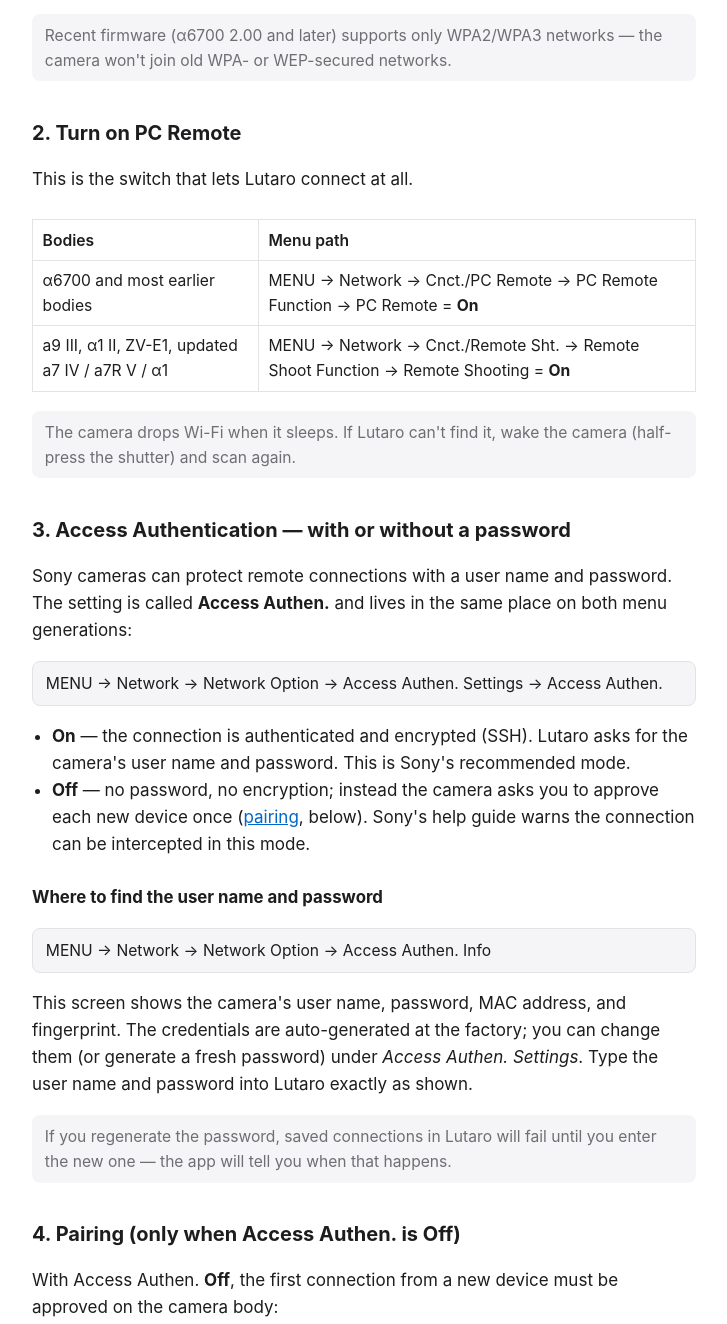
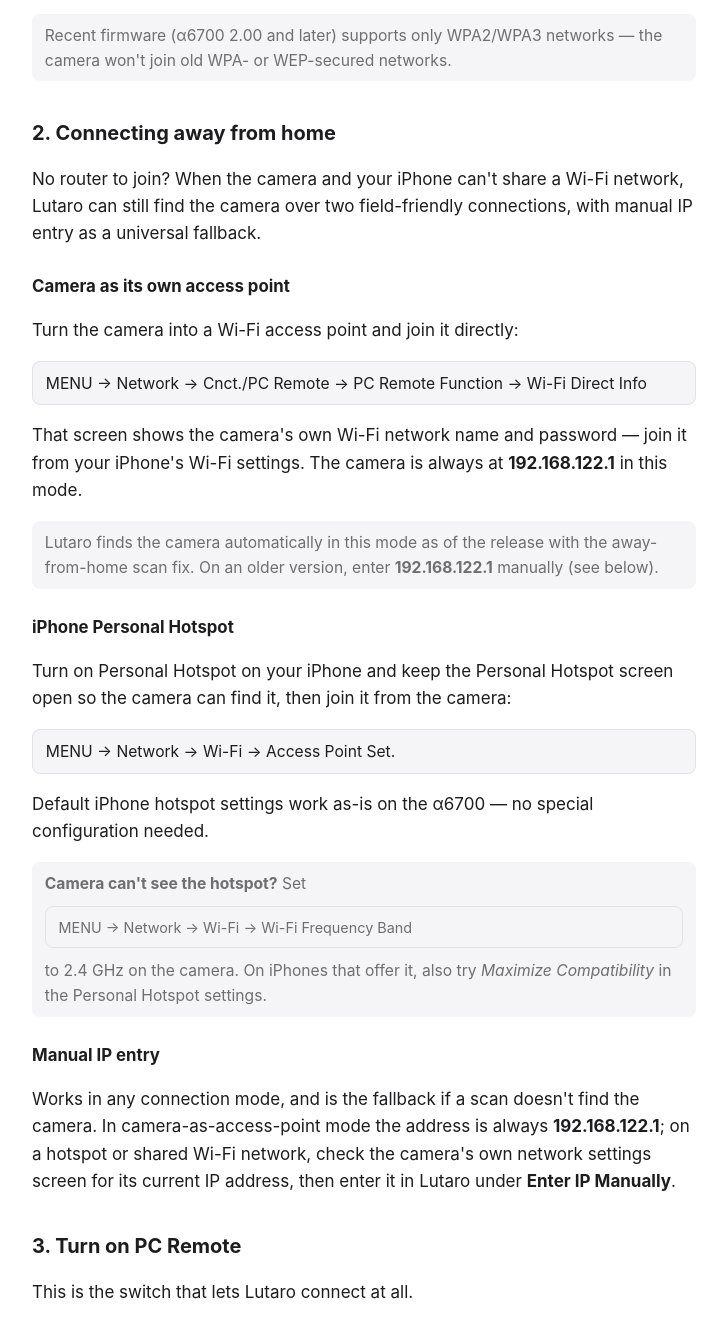
Before and after one commit to tarakanof/Lutaro-Site, an Astro site: page /Lutaro-Site/setup in a window 1280 px wide. Shown: the part 721-2045 px from the top of the page, without its empty margins (276-1003 px from the left). Built offline with nearby package versions, Linux system fonts and the light colour scheme; Astro itself is replaced by a stand-in of ours.

Commit message:
docs(setup): add "Connecting away from home" section (#4)
Documents camera-as-access-point, iPhone Personal Hotspot, and manual IP
entry as ways to connect without a shared Wi-Fi network, plus a
troubleshooting entry for scans that find nothing off-network.

Closes tarakanof/Lutaro#289

```diff
--- a/src/pages/setup.astro
+++ b/src/pages/setup.astro
@@ -3,7 +3,7 @@
 ---
 <Base
   title="Lutaro — Camera Setup Guide"
-  description="How to set up your Sony camera for Lutaro: Wi-Fi, PC Remote, Access Authentication, pairing, and USB — with exact menu paths for both menu generations."
+  description="How to set up your Sony camera for Lutaro: Wi-Fi, connecting away from home, PC Remote, Access Authentication, pairing, and USB — with exact menu paths for both menu generations."
 >
   <h1>Set up your Sony camera for Lutaro</h1>
   <p class="meta">Menu paths verified against Sony's official α6700 Help Guide · July 2026</p>
@@ -42,7 +42,55 @@
     the camera won't join old WPA- or WEP-secured networks.
   </div>
 
-  <h2 id="pc-remote">2. Turn on PC Remote</h2>
+  <h2 id="away-from-home">2. Connecting away from home</h2>
+  <p>
+    No router to join? When the camera and your iPhone can't share a Wi-Fi
+    network, Lutaro can still find the camera over two field-friendly
+    connections, with manual IP entry as a universal fallback.
+  </p>
+
+  <h3>Camera as its own access point</h3>
+  <p>Turn the camera into a Wi-Fi access point and join it directly:</p>
+  <span class="path">MENU → Network → Cnct./PC Remote → PC Remote Function → Wi-Fi Direct Info</span>
+  <p>
+    That screen shows the camera's own Wi-Fi network name and password — join
+    it from your iPhone's Wi-Fi settings. The camera is always at
+    <strong>192.168.122.1</strong> in this mode.
+  </p>
+  <div class="note">
+    Lutaro finds the camera automatically in this mode as of the release
+    with the away-from-home scan fix. On an older version, enter
+    <strong>192.168.122.1</strong> manually (see below).
+  </div>
+
+  <h3>iPhone Personal Hotspot</h3>
+  <p>
+    Turn on Personal Hotspot on your iPhone and keep the Personal Hotspot
+    screen open so the camera can find it, then join it from the camera:
+  </p>
+  <span class="path">MENU → Network → Wi-Fi → Access Point Set.</span>
+  <p>
+    Default iPhone hotspot settings work as-is on the α6700 — no special
+    configuration needed.
+  </p>
+  <div class="note">
+    <strong>Camera can't see the hotspot?</strong> Set
+    <span class="path">MENU → Network → Wi-Fi → Wi-Fi Frequency Band</span>
+    to 2.4&nbsp;GHz on the camera. On iPhones that offer it, also try
+    <em>Maximize Compatibility</em> in the Personal Hotspot settings.
+  </div>
+
+  <h3>Manual IP entry</h3>
+  <p>
+    Works in any connection mode, and is the fallback if a scan doesn't find
+    the camera. In camera-as-access-point mode the address is always
+    <strong>192.168.122.1</strong>; on a hotspot or shared Wi-Fi network,
+    check the camera's own network settings screen for its current IP
+    address, then enter it in Lutaro under
+    <strong>Enter IP Manually</strong>.
+  </p>
+
+  <h2 id="pc-remote">3. Turn on PC Remote</h2>
   <p>This is the switch that lets Lutaro connect at all.</p>
   <div class="overflow">
     <table>
@@ -64,7 +112,7 @@
     camera (half-press the shutter) and scan again.
   </div>
 
-  <h2 id="access-auth">3. Access Authentication — with or without a password</h2>
+  <h2 id="access-auth">4. Access Authentication — with or without a password</h2>
   <p>
     Sony cameras can protect remote connections with a user name and
     password. The setting is called <strong>Access Authen.</strong> and lives
@@ -99,7 +147,7 @@
     until you enter the new one — the app will tell you when that happens.
   </div>
 
-  <h2 id="pairing">4. Pairing (only when Access Authen. is Off)</h2>
+  <h2 id="pairing">5. Pairing (only when Access Authen. is Off)</h2>
   <p>
     With Access Authen. <strong>Off</strong>, the first connection from a new
     device must be approved on the camera body:
@@ -132,7 +180,7 @@
     Wi-Fi networks — you'll need step 1 again afterwards.
   </div>
 
-  <h2 id="usb">5. USB (Mac only)</h2>
+  <h2 id="usb">6. USB (Mac only)</h2>
   <p>
     On the Mac, Lutaro can also connect over a USB cable. Set the camera's
     USB mode to remote control:
@@ -144,12 +192,19 @@
     <strong>Remote Shoot (PC Remote)</strong>.
   </p>
 
-  <h2 id="troubleshooting">6. Troubleshooting</h2>
+  <h2 id="troubleshooting">7. Troubleshooting</h2>
   <ul>
     <li>
       <strong>Camera not found on Wi-Fi</strong> — it's probably asleep; the
       camera drops Wi-Fi when idle. Wake it, confirm it's on the same network,
-      and confirm PC Remote (step 2) is On.
+      and confirm PC Remote (step 3) is On.
+    </li>
+    <li>
+      <strong>Scan finds nothing away from home</strong> — with no local
+      network, Lutaro shows a "No Local Network" screen and still checks any
+      recently-connected camera. To connect, use one of the three options
+      above: <a href="#away-from-home">camera-as-access-point, Personal
+      Hotspot, or manual IP entry</a>.
     </li>
     <li>
       <strong>"Camera is busy"</strong> — another app holds the connection.
@@ -171,7 +226,7 @@
     </li>
     <li>
       <strong>Pairing prompt never appears</strong> — make sure the camera is
-      sitting in the <em>Pairing</em> menu (step 4) <em>before</em> you
+      sitting in the <em>Pairing</em> menu (step 5) <em>before</em> you
       connect from Lutaro.
     </li>
   </ul>
```
